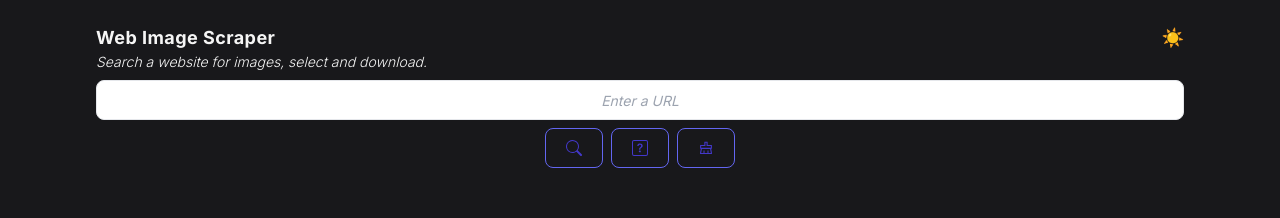
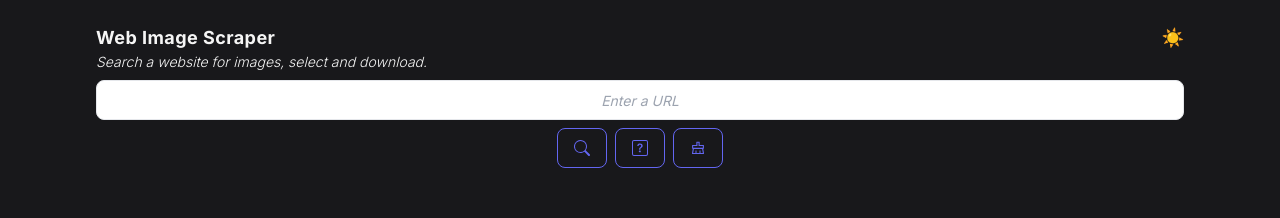
Before and after one commit to charlieBdev/web-img-scraper, a Next.js app: page / in a window 1280 px wide. Shown: the top 218 px of the page. Built offline with nearby package versions, Linux system fonts and the light colour scheme.

Commit message:
downloads

```diff
--- a/package.json
+++ b/package.json
@@ -15,6 +15,8 @@
     "autoprefixer": "10.4.15",
     "eslint": "8.49.0",
     "eslint-config-next": "13.5.2",
+    "file-saver": "^2.0.5",
+    "jszip": "^3.10.1",
     "next": "13.5.2",
     "postcss": "8.4.30",
     "puppeteer-core": "^21.3.1",
@@ -24,5 +26,8 @@
     "react-loading-icons": "^1.1.0",
     "tailwindcss": "3.3.3",
     "typescript": "5.2.2"
+  },
+  "devDependencies": {
+    "@types/file-saver": "^2.0.5"
   }
 }
--- a/src/app/components/Header.tsx
+++ b/src/app/components/Header.tsx
@@ -16,7 +16,7 @@ export const Header = () => {
 				<button
 					aria-label={`Switch to ${theme === "light" ? "Dark" : "Light"} Mode`}
 					onClick={theme === "light" ? switchDark : switchLight}
-					className="text-lg text-indigo-700 transition-colors duration-150 rounded-lg focus:shadow-outline hover:bg-indigo-500 hover:text-indigo-100"
+					className="text-lg transition-colors duration-150 rounded-lg hover:bg-indigo-500 hover:text-indigo-100"
 				>
 					{theme === "light" ? "🌙" : "☀️"}
 				</button>
--- a/src/app/globals.css
+++ b/src/app/globals.css
@@ -15,3 +15,19 @@
 .themeAnim {
 	transition: 0.5s all ease;
 }
+
+.button_sty {
+	height: 2.5rem;
+	padding: 0.5rem 1rem;
+	color: #6366f1; /* Text color */
+	transition: background-color 150ms, color 150ms;
+	border: 1px solid #6366f1; /* Border color */
+	border-radius: 0.5rem;
+	outline: none;
+	cursor: pointer;
+}
+
+.button_sty:hover {
+	background-color: #6366f1; /* Background color on hover */
+	color: #e0e7ff; /* Text color on hover */
+}
--- a/src/app/page.tsx
+++ b/src/app/page.tsx
@@ -1,5 +1,7 @@
 "use client";
 
+import JSZip from "jszip";
+import { saveAs } from "file-saver";
 import Link from "next/link";
 import { useState } from "react";
 import { AiOutlineDelete } from "react-icons/ai";
@@ -7,6 +9,7 @@ import { BsSearch } from "react-icons/bs";
 import { BsQuestionSquare } from "react-icons/bs";
 import { AiOutlineClear } from "react-icons/ai";
 import { BiSolidToTop } from "react-icons/bi";
+import { FiSave } from "react-icons/fi";
 // import { Bars } from "react-loading-icons";
 // import { BallTriangle } from "react-loading-icons";
 import { Audio } from "react-loading-icons";
@@ -102,6 +105,69 @@ export default function Home() {
 		setUrl(searchedUrl);
 	};
 
+	const handleDownloadAll = async () => {
+		if (imgInfo.length === 0) {
+			return;
+		}
+
+		const confirmDownload = window.confirm(
+			"Are you sure you want to download all images?"
+		);
+
+		if (!confirmDownload) {
+			return;
+		}
+
+		const zip = new JSZip();
+
+		// Create a promise for fetching each image
+		const fetchPromises = imgInfo.map(async (img, index) => {
+			try {
+				const response = await fetch(img.src);
+				if (!response.ok) {
+					throw new Error(`Failed to fetch image: ${img.src}`);
+				}
+				const blob = await response.blob();
+				zip.file(
+					`image_${index + 1}.${img.src.split(".").pop() || "jpg"}`,
+					blob
+				);
+			} catch (error) {
+				setError("Error: Oops, that did not work. Please try again.");
+			}
+		});
+
+		// Wait for all fetch promises to complete
+		await Promise.all(fetchPromises);
+
+		// Generate the zip file
+		zip.generateAsync({ type: "blob" }).then((blob) => {
+			const link = document.createElement("a");
+			link.href = URL.createObjectURL(blob);
+			link.download = "images.zip";
+			link.click();
+		});
+	};
+
+	const handleDownloadOne = (imageUrl: string, fileName: string) => {
+		const confirmDownload = window.confirm(
+			"Are you sure you want to download this image?"
+		);
+
+		if (!confirmDownload) {
+			return;
+		}
+
+		fetch(imageUrl)
+			.then((response) => response.blob())
+			.then((blob) => {
+				saveAs(blob, fileName);
+			})
+			.catch((error) => {
+				setError("Error: Oops, that did not work. Please try again.");
+			});
+	};
+
 	return (
 		<main className="flex min-h-screen flex-col gap-2 items-center">
 			<form className="flex flex-col gap-2 w-full" onSubmit={handleSubmit}>
@@ -119,9 +185,7 @@ export default function Home() {
 							aria-label="Submit Form"
 							disabled={isLoading}
 							type="submit"
-							className={`${
-								isLoading ? "animate-pulse" : ""
-							} h-10 px-5 text-indigo-700 transition-colors duration-150 border border-indigo-500 rounded-lg focus:shadow-outline hover:bg-indigo-500 hover:text-indigo-100`}
+							className={`${isLoading ? "animate-pulse" : ""} button_sty`}
 						>
 							{isLoading ? "..." : <BsSearch />}
 						</button>
@@ -130,9 +194,7 @@ export default function Home() {
 							disabled={isLoading}
 							type="submit"
 							onClick={handleRandomClick}
-							className={`${
-								isLoading ? "animate-pulse" : ""
-							} h-10 px-5 text-indigo-700 transition-colors duration-150 border border-indigo-500 rounded-lg focus:shadow-outline hover:bg-indigo-500 hover:text-indigo-100`}
+							className={`${isLoading ? "animate-pulse" : ""} button_sty`}
 						>
 							{isLoading ? "..." : <BsQuestionSquare />}
 						</button>
@@ -141,9 +203,7 @@ export default function Home() {
 							disabled={isLoading}
 							type="button"
 							onClick={handleClear}
-							className={`${
-								isLoading ? "animate-pulse" : ""
-							} h-10 px-5 text-indigo-700 transition-colors duration-150 border border-indigo-500 rounded-lg focus:shadow-outline hover:bg-indigo-500 hover:text-indigo-100`}
+							className={`${isLoading ? "animate-pulse" : ""} button_sty`}
 						>
 							{isLoading ? "..." : <AiOutlineClear />}
 						</button>
@@ -200,9 +260,20 @@ export default function Home() {
 			<section className="text-center flex flex-col gap-2 items-center">
 				{/* Results length */}
 				{imgInfo.length > 0 && !isLoading && !error && (
+					<>
 						<p className="italic text-sm">
 							<span className="font-bold">{imgInfo.length}</span> images scraped
 						</p>
+						{imgInfo.length > 0 && (
+							<button
+								aria-label="Download All Images"
+								className="button_sty"
+								onClick={handleDownloadAll}
+							>
+								<FiSave />
+							</button>
+						)}
+					</>
 				)}
 
 				{isLoading ? (
@@ -225,15 +296,28 @@ export default function Home() {
 										key={index}
 										src={img.src}
 										alt={img.alt || `No alt tag was found`}
-										className="rounded-t w-full"
+										className="rounded-t w-full hover:shadow-lg"
 									/>
 								</Link>
+								<div className="flex justify-between">
+									<div>
 										<p className="text-left p-1 text-sm">
 											{img.alt || "No alt tag was found"}
 										</p>
 										<p className="text-left p-1 text-xs">
 											{img.width} x {img.height} pixels
 										</p>
+									</div>
+									<button
+										aria-label={`Download ${img.alt}`}
+										className="button_sty m-1"
+										onClick={() =>
+											handleDownloadOne(img.src, `image_${index + 1}.jpg`)
+										}
+									>
+										<FiSave />
+									</button>
+								</div>
 							</div>
 						))}
 					</div>
@@ -243,9 +327,7 @@ export default function Home() {
 			<button
 				aria-label="Scroll to Top"
 				onClick={scrollToTop}
-				className={`${
-					imgInfo.length === 0 ? "hidden" : ""
-				} h-10 px-5 text-indigo-700 transition-colors duration-150 border border-indigo-500 rounded-lg focus:shadow-outline hover:bg-indigo-500 hover:text-indigo-100`}
+				className={`${imgInfo.length === 0 ? "hidden" : ""} button_sty`}
 			>
 				<BiSolidToTop />
 			</button>
```
Also changed, not shown: 1 other file (tests, documents, lock files or other folders). Lines whose indentation alone changed are shown as unchanged.
